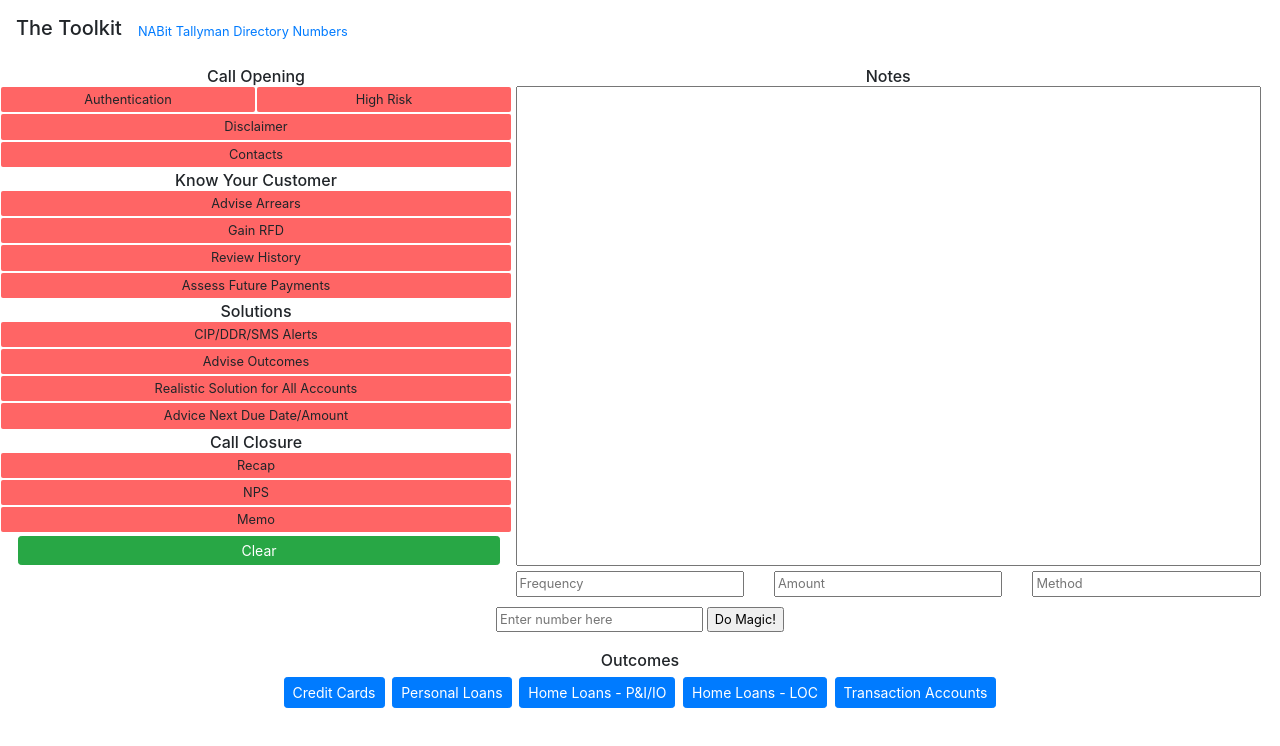
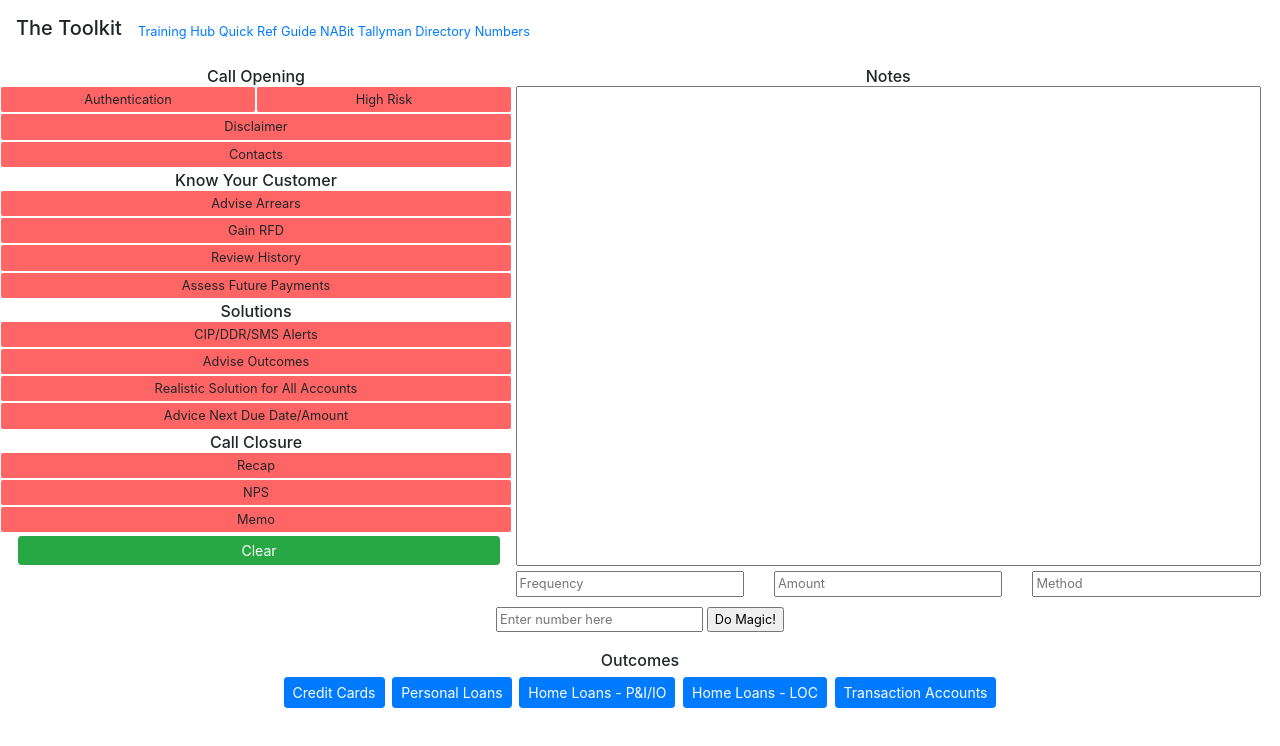
Before and after one commit to samomatik/process, a plain HTML site: page index.html in a window 1280 px wide. Drawn offline with Linux system fonts and the light colour scheme.

Commit message:
Added missing links

```diff
--- a/index.html
+++ b/index.html
@@ -22,16 +22,22 @@
 
     <ul class="navbar-nav mr-auto">
       <li class="nav-item">
-        <a class="nav-link" href="/go/nabit" target="_blank">NABit</a>
+        <a class="nav-link" href="https://teams.cts.nab.com.au/workspaces/CollectionsServices/Training_Hub/default.aspx" target="_blank">Training Hub</a>
       </li>
       <li class="nav-item">
-        <a class="nav-link" href="/go/tallyman" target="_blank">Tallyman</a>
+        <a class="nav-link" href="https://teams.cts.nab.com.au/workspaces/CollectionsServices/Training_Hub/SiteAssets/Quick%20Reference%20Site%20V1%200%209%207.swf" target="_blank">Quick Ref Guide</a>
       </li>
       <li class="nav-item">
-        <a class="nav-link" href="#" target="_blank">Directory</a>
+        <a class="nav-link" href="//go/nabit" target="_blank">NABit</a>
       </li>
       <li class="nav-item">
-        <a class="nav-link" href="#" target="_blank">Numbers</a>
+        <a class="nav-link" href="//go/tallyman" target="_blank">Tallyman</a>
+      </li>
+      <li class="nav-item">
+        <a class="nav-link" href="https://www.au.thenational.com/NIWA6/directory/home.do" target="_blank">Directory</a>
+      </li>
+      <li class="nav-item">
+        <a class="nav-link" href="https://teams.cts.nab.com.au/workspaces/Collections/SitePages/NAB_Assist_Contact_Directory.aspx" target="_blank">Numbers</a>
       </li>
     </ul>
   </nav>
@@ -171,6 +177,7 @@
       </div>
     </div>
   </div>
+</div>
 
 
 </body>
```
